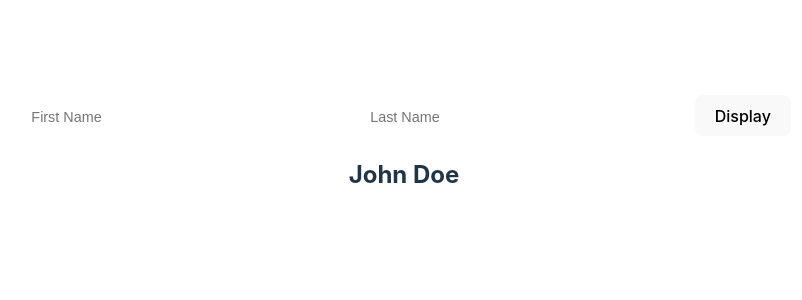
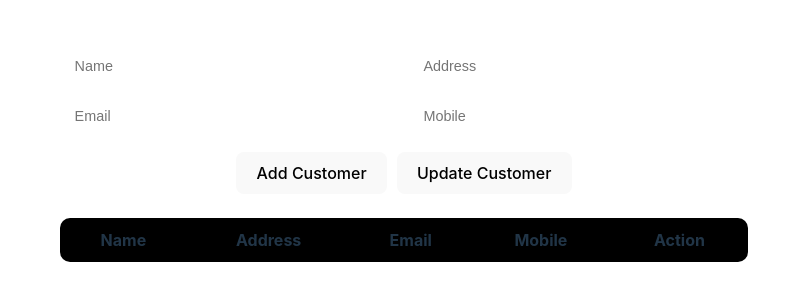
Before and after one commit to charakamihiranga/RAD-Sessions, a React (Vite) app in the folder react-pos/: page / in a window 1280 px wide. Shown: the part 246-546 px from the top of the page, without its empty margins (236-1038 px from the left). Built offline with nearby package versions, Linux system fonts and the light colour scheme.

Commit message:
add customer management features with form handling and state management

```diff
--- a/react-pos/package.json
+++ b/react-pos/package.json
@@ -11,7 +11,8 @@
   },
   "dependencies": {
     "react": "^18.3.1",
-    "react-dom": "^18.3.1"
+    "react-dom": "^18.3.1",
+    "@react-buddy/ide-toolbox": "^2.4.0"
   },
   "devDependencies": {
     "@eslint/js": "^9.15.0",
--- a/react-pos/src/App.tsx
+++ b/react-pos/src/App.tsx
@@ -1,35 +1,94 @@
-import './App.css'
-import {useState} from "react";
+import './App.css' // Import the CSS file for styling
+import { useState } from "react"; // Import the useState hook from React
+import { Customer } from "./model/Customer.ts"; // Import the Customer class
 
 function App() {
+    // State to store the list of customers
+    const [customers, setCustomers] = useState<Customer[]>([])
 
-    const [names, setNames] = useState({
-        firstName: 'John',
-        lastName: 'Doe'
-    })
+    // States to store the form input values
+    const [name, setName] = useState("")
+    const [address, setAddress] = useState("")
+    const [email, setEmail] = useState("")
+    const [mobile, setMobile] = useState("")
 
-    const [firstName, setFirstName] = useState('')
-    const [lastName, setLastName] = useState('')
+    // Function to add a new customer
+    function addCustomer() {
+        const customer = new Customer(name, address, email, mobile) // Create a new customer instance
+        setCustomers([...customers, customer]) // Add the new customer to the list
+    }
 
-    function handleNameChange(){
-        setNames({
-            ...names,
-            firstName: firstName,
-            lastName: lastName
-        })
+    // Function to delete a customer by email
+    function deleteCustomer(email: string) {
+        setCustomers(customers.filter((customer) => customer.email !== email)) // Filter out the customer with the given email
+    }
+
+    // Function to view a customer's details
+    function viewCustomer(index: number) {
+        const customer = customers[index] // Get the customer at the given index
+        setName(customer.name) // Set the form input values to the customer's details
+        setAddress(customer.address)
+        setEmail(customer.email)
+        setMobile(customer.mobile)
+    }
+
+    // Function to update a customer's details
+    function updateCustomer() {
+        const customer = new Customer(name, address, email, mobile) // Create a new customer instance with updated details
+        const index = customers.findIndex((customer) => customer.email === email) // Find the index of the customer to update
+        if (index !== -1) {
+            const newCustomers = [...customers] // Create a copy of the customers array
+            newCustomers[index] = customer // Update the customer at the found index
+            setCustomers(newCustomers) // Set the updated customers array
+        }
     }
 
     return (
         <>
-            <input name='firstName' type='text' placeholder='First Name' onChange={(e) => {setFirstName(e.target.value)}}></input>
-            <input name='lastName' type='text' placeholder='Last Name' onChange={(e) => {setLastName(e.target.value)}}></input>
-            <button onClick={handleNameChange}> Display</button>
+            <form>
+                {/* Input fields for customer details */}
+                <input type="text" placeholder="Name" value={name} onChange={e => setName(e.target.value)} />
+                <input type="text" placeholder="Address" value={address} onChange={e => setAddress(e.target.value)} />
+                <input type="text" placeholder="Email" value={email} onChange={e => setEmail(e.target.value)} />
+                <input type="text" placeholder="Mobile" value={mobile} onChange={e => setMobile(e.target.value)} />
+            </form>
+            <div className="btn-container">
+                {/* Buttons to add and update customers */}
+                <button onClick={addCustomer}>Add Customer</button>
+                <button onClick={updateCustomer}>Update Customer</button>
+            </div>
 
-            <br/>
+            <br />
 
-            <h2>{names.firstName} {names.lastName}</h2>
+            <table>
+                <thead>
+                    <tr>
+                        <th>Name</th>
+                        <th>Address</th>
+                        <th>Email</th>
+                        <th>Mobile</th>
+                        <th>Action</th>
+                    </tr>
+                </thead>
+                <tbody>
+                    {/* Render the list of customers */}
+                    {customers.map((customer, index) => (
+                        <tr key={index}>
+                            <td>{customer.name}</td>
+                            <td>{customer.address}</td>
+                            <td>{customer.email}</td>
+                            <td>{customer.mobile}</td>
+                            <td>
+                                {/* Buttons to delete and view customer details */}
+                                <button onClick={() => deleteCustomer(customer.email)}>Delete</button>
+                                <button onClick={() => viewCustomer(index)}>View</button>
+                            </td>
+                        </tr>
+                    ))}
+                </tbody>
+            </table>
         </>
     )
 }
 
-export default App
+export default App // Export the App component as the default export
--- /dev/null
+++ b/react-pos/src/model/Customer.ts
@@ -0,0 +1,13 @@
+export class Customer {
+    name: string;
+    address: string;
+    email: string;
+    mobile: string;
+
+    constructor(name: string, address: string, email: string, mobile: string) {
+        this.name = name;
+        this.address = address;
+        this.email = email;
+        this.mobile = mobile;
+    }
+}
```
Also changed, not shown: react-pos/src/dev/index.ts (added, +9 -0 lines), react-pos/src/dev/palette.tsx (added, +25 -0 lines), react-pos/src/dev/previews.tsx (added, +11 -0 lines), react-pos/src/dev/useInitial.ts (added, +16 -0 lines), react-pos/src/dev/README.md (added), 1 other file (tests, documents, lock files or other folders).
